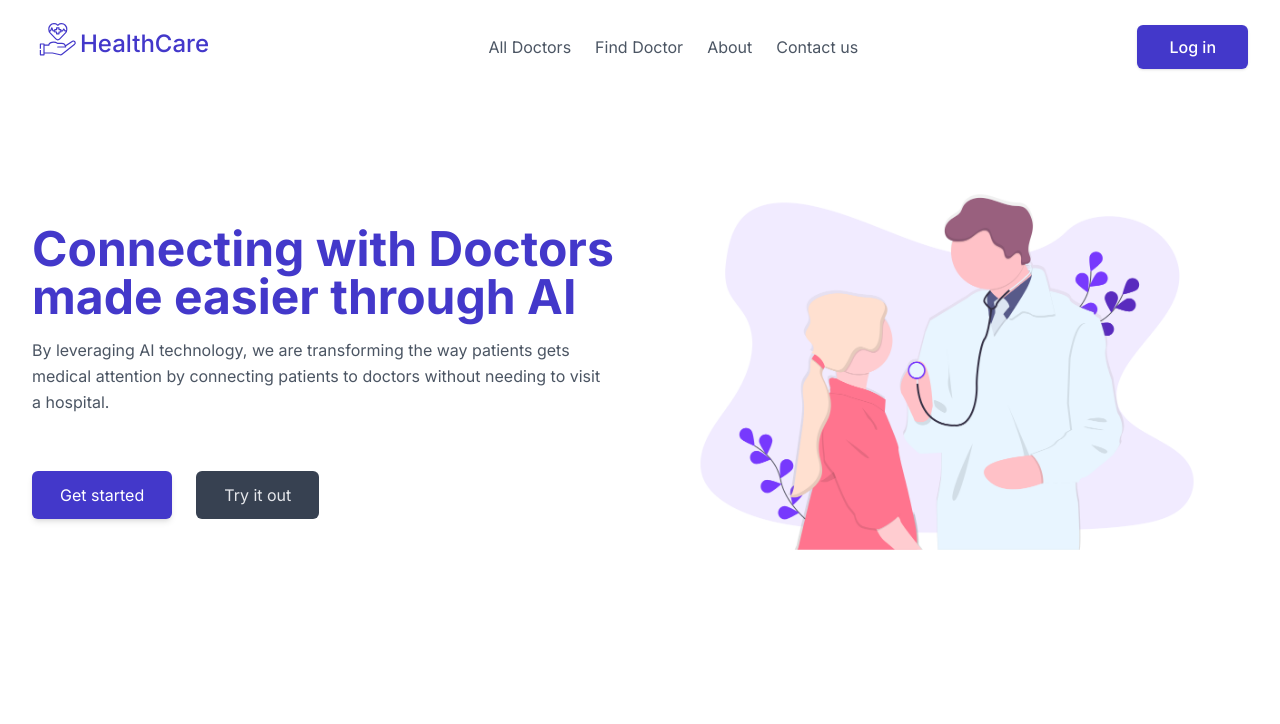
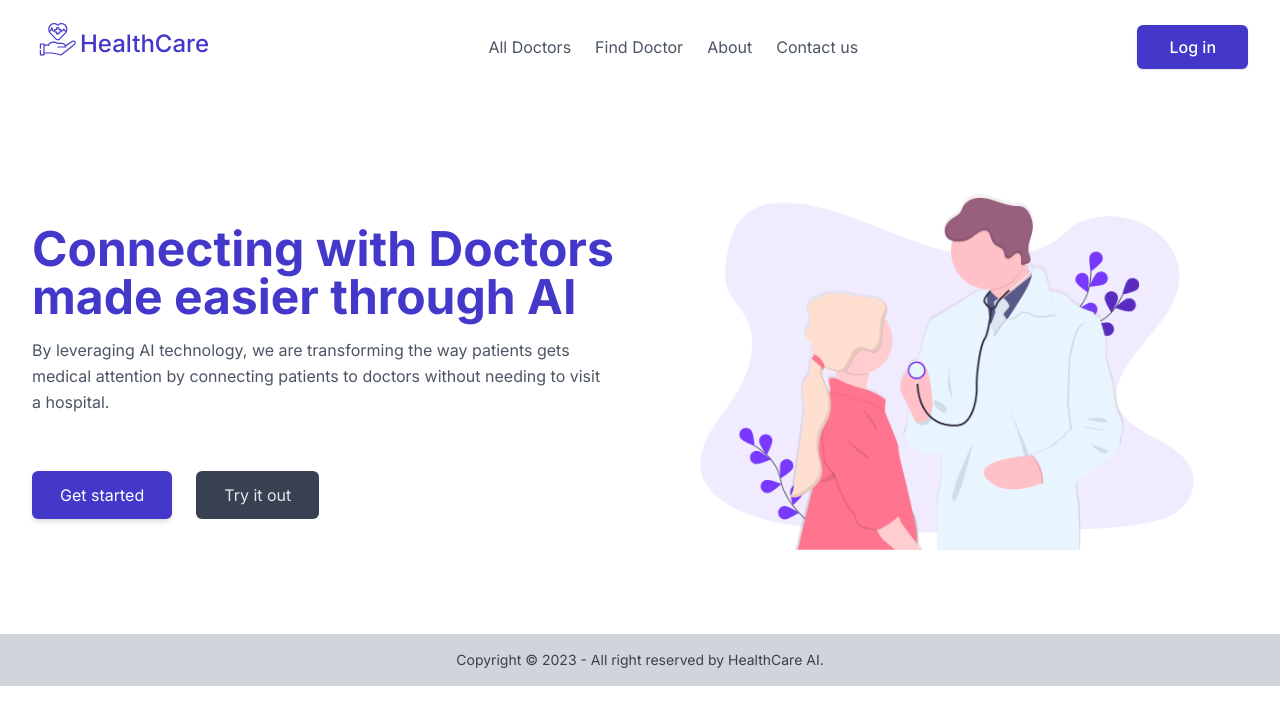
Before and after one commit to Daniel-16/healthcare-ai, a Next.js app: page / in a window 1280 px wide. Shown: the top 724 px of the page. Built offline with nearby package versions, Linux system fonts and the light colour scheme.

Commit message:
feat: footer and daisyui

```diff
--- a/app/page.tsx
+++ b/app/page.tsx
@@ -1,3 +1,4 @@
+import Footer from "@/components/Footer";
 import Header from "@/components/Header";
 import HeroSection from "@/components/HeroSection";
 
@@ -6,6 +7,7 @@ const Home = () => {
     <>
       <Header />
       <HeroSection />
+      <Footer />
     </>
   );
 };
--- a/app/signup/page.tsx
+++ b/app/signup/page.tsx
@@ -57,8 +57,8 @@ const Signup = () => {
 
   return (
     <>
-      <main className="w-full flex flex-col items-center justify-center px-4">
-        <div className="max-w-sm w-full text-gray-600 mt-10 md:mt-3">
+      <main className="w-full h-screen flex flex-col items-center justify-center sm:px-4">
+        <div className="w-full px-4 sm:max-w-md text-gray-600">
           <div className="text-center">
             <Link
               href="/"
--- /dev/null
+++ b/components/Footer.tsx
@@ -0,0 +1,13 @@
+const Footer = () => {
+  return (
+    <footer className="footer footer-center p-4 bg-gray-300">
+      <aside>
+        <p className="text-gray-700">
+          Copyright &copy; 2023 - All right reserved by HealthCare AI.
+        </p>
+      </aside>
+    </footer>
+  );
+};
+
+export default Footer;
--- a/package.json
+++ b/package.json
@@ -20,5 +20,8 @@
     "react-dom": "18.2.0",
     "tailwindcss": "3.3.3",
     "typescript": "5.1.6"
+  },
+  "devDependencies": {
+    "daisyui": "^3.7.7"
   }
 }
--- a/tailwind.config.ts
+++ b/tailwind.config.ts
@@ -1,20 +1,20 @@
-import type { Config } from 'tailwindcss'
+import type { Config } from "tailwindcss";
 
 const config: Config = {
   content: [
-    './pages/**/*.{js,ts,jsx,tsx,mdx}',
-    './components/**/*.{js,ts,jsx,tsx,mdx}',
-    './app/**/*.{js,ts,jsx,tsx,mdx}',
+    "./pages/**/*.{js,ts,jsx,tsx,mdx}",
+    "./components/**/*.{js,ts,jsx,tsx,mdx}",
+    "./app/**/*.{js,ts,jsx,tsx,mdx}",
   ],
   theme: {
     extend: {
       backgroundImage: {
-        'gradient-radial': 'radial-gradient(var(--tw-gradient-stops))',
-        'gradient-conic':
-          'conic-gradient(from 180deg at 50% 50%, var(--tw-gradient-stops))',
+        "gradient-radial": "radial-gradient(var(--tw-gradient-stops))",
+        "gradient-conic":
+          "conic-gradient(from 180deg at 50% 50%, var(--tw-gradient-stops))",
       },
     },
   },
-  plugins: [],
-}
-export default config
+  plugins: [require("daisyui")],
+};
+export default config;
```
Also changed, not shown: 1 other file (tests, documents, lock files or other folders).
